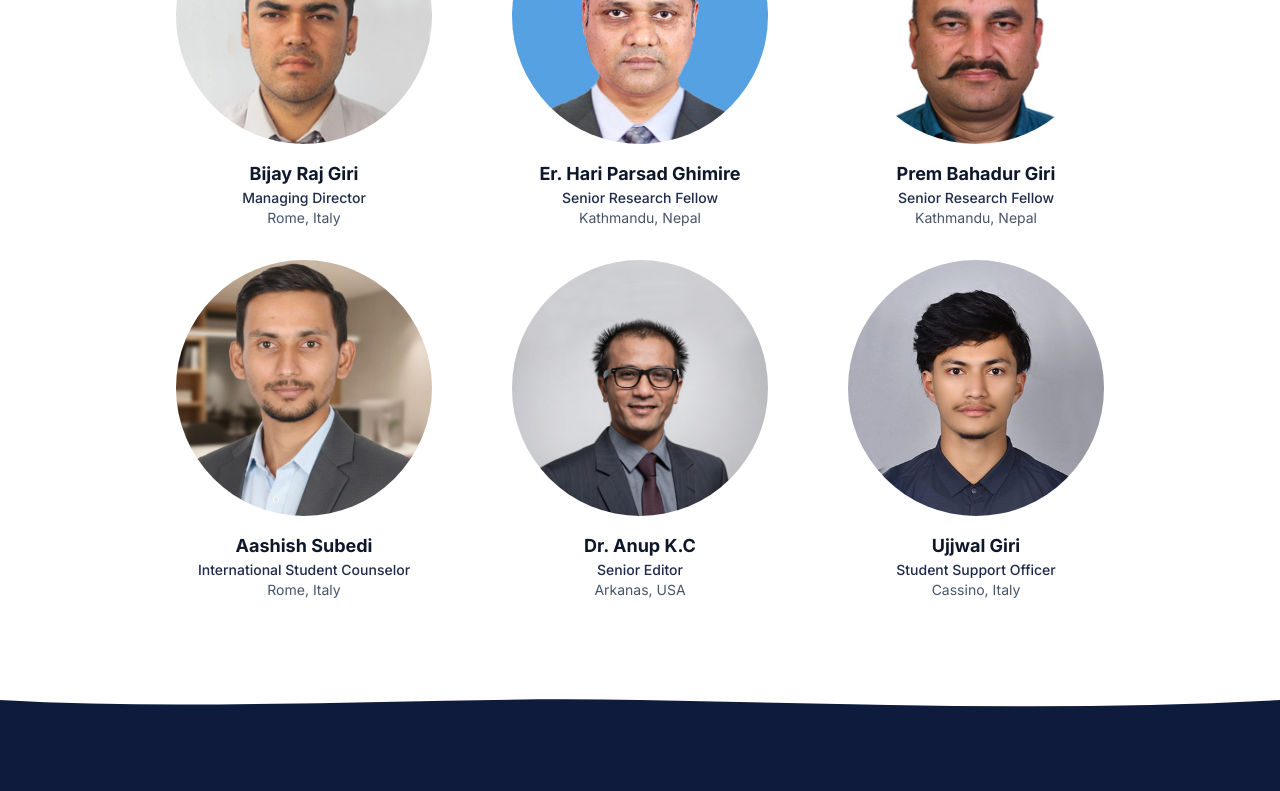
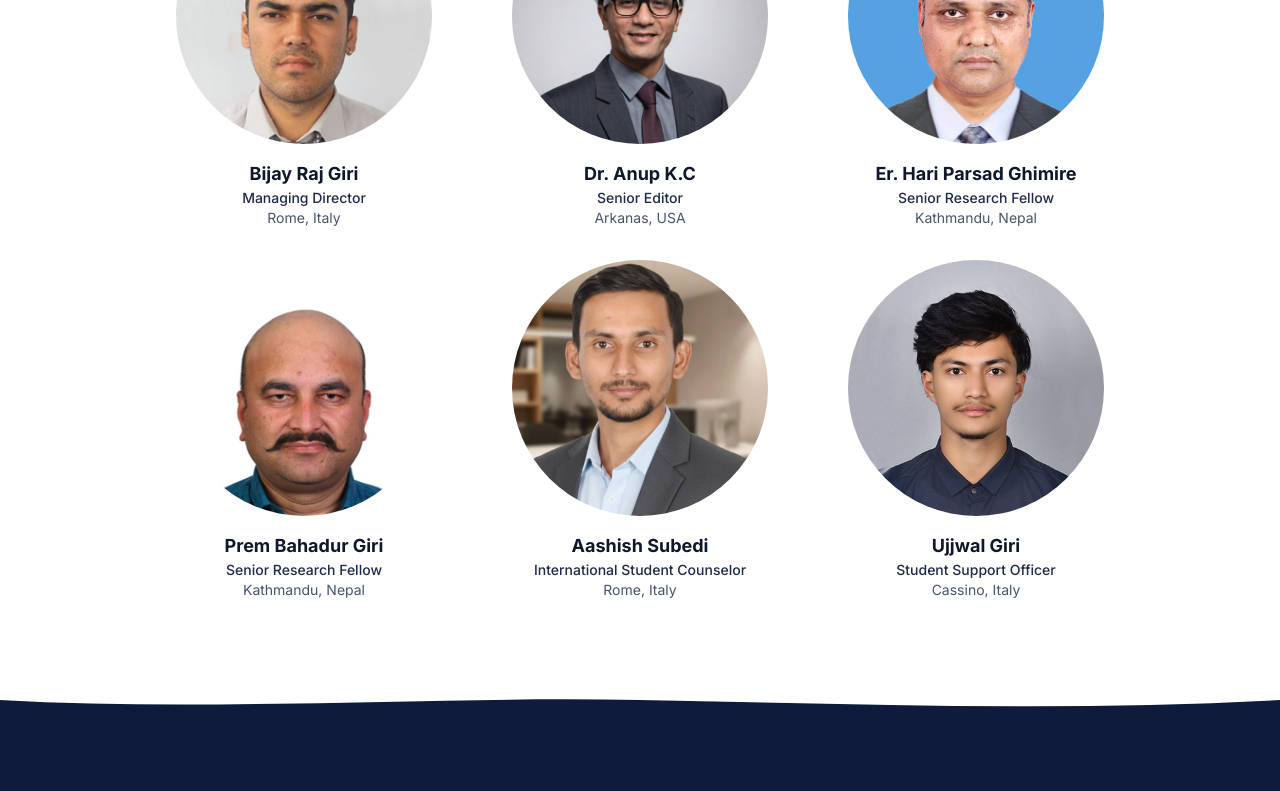
Before and after one commit to aasis-io/Wisdom-Frontend, a React (Vite) app: page /team in a window 1280 px wide. Shown: the part 497-1288 px from the top of the page. Built offline with nearby package versions, Linux system fonts and the light colour scheme.

Commit message:
team changes

```diff
--- a/src/pages/Team.jsx
+++ b/src/pages/Team.jsx
@@ -2,11 +2,11 @@ import React from "react";
 import Breadcrumbs from "../components/Breadcrumbs";
 import SEO from "./../components/SEO";
 import Aashish from "/team/aashish.jpg";
+import Anup from "/team/anup.jpg";
 import Bijay from "/team/bijay1.jpg";
 import Hari from "/team/hari1.jpg";
 import Prem from "/team/prem1.jpg";
 import Ujjwal from "/team/team4.jpg";
-import Anup from "/team/anup.jpg"
 
 /** Breadcrumb data */
 const breadcrumbsData = [
@@ -25,32 +25,33 @@ const teamMembers = [
   },
   {
     id: 2,
+    name: "Dr. Anup K.C",
+    role: "Senior Editor",
+    location: "Arkanas, USA",
+    image: Anup,
+  },
+  {
+    id: 3,
     name: "Er. Hari Parsad Ghimire",
     role: "Senior Research Fellow",
     location: "Kathmandu, Nepal",
     image: Hari,
   },
   {
-    id: 3,
+    id: 4,
     name: "Prem Bahadur Giri",
     role: "Senior Research Fellow",
     location: "Kathmandu, Nepal",
     image: Prem,
   },
   {
-    id: 4,
+    id: 5,
     name: "Aashish Subedi",
     role: "International Student Counselor",
     location: "Rome, Italy",
     image: Aashish,
   },
-  {
-    id: 5,
-    name: "Dr. Anup K.C",
-    role: "Senior Editor",
-    location: "Arkanas, USA",
-    image: Anup,
-  },
+
   {
     id: 6,
     name: "Ujjwal Giri",
```
